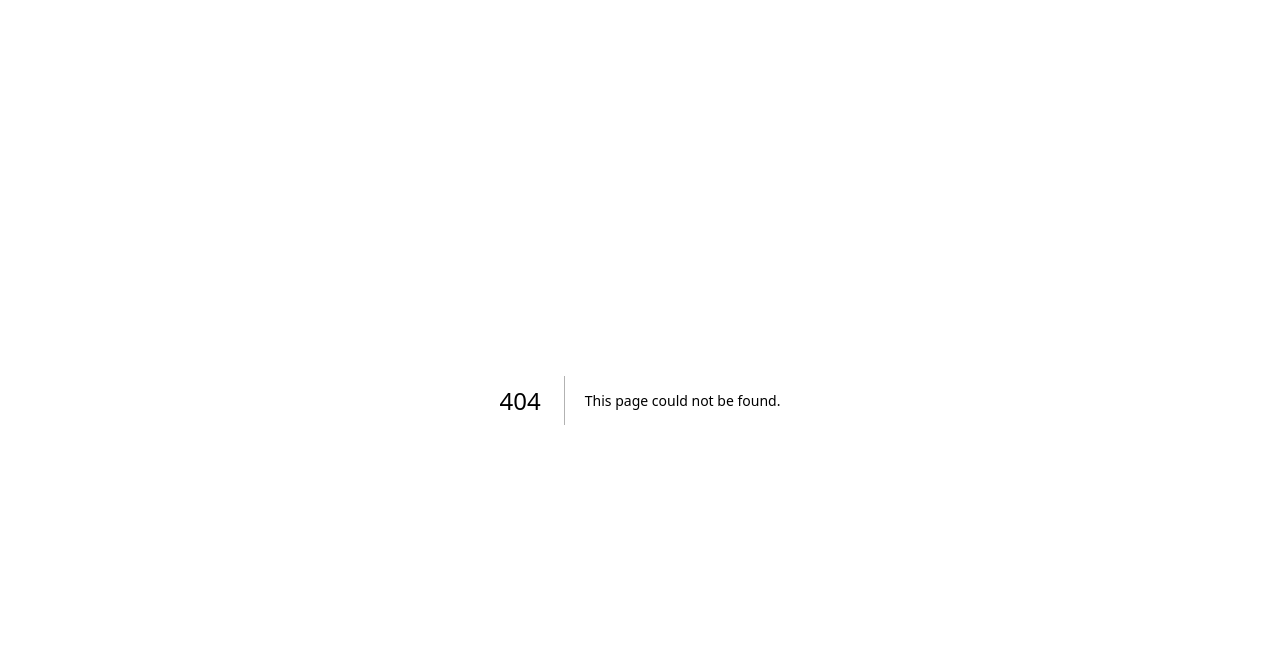
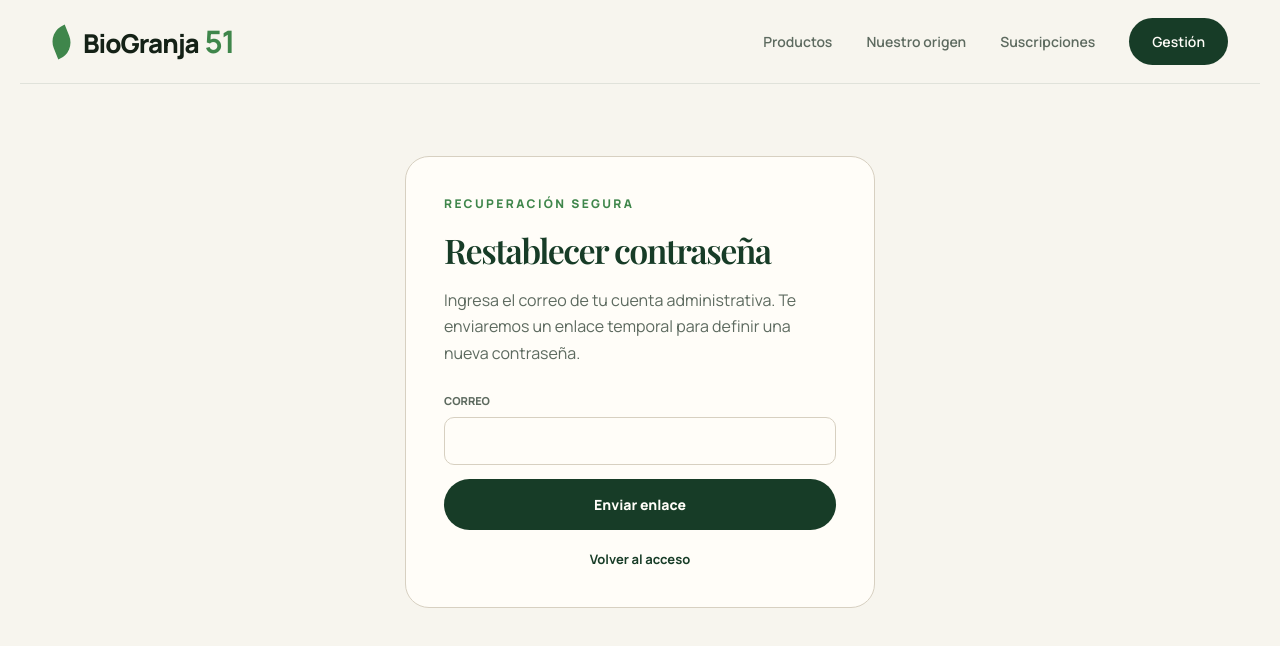
Before and after one commit to antoniobravocabanillas/biogranja51, a Next.js app in the folder platform/: page /gestion/recuperar in a window 1280 px wide. Before the commit this address had no page. Shown: the top 646 px of the page. Built offline with nearby package versions, Linux system fonts and the light colour scheme; no server answers; a web font is replaced by a local one.

Commit message:
Agregar recuperacion de contrasena administrativa

```diff
--- /dev/null
+++ b/platform/src/app/gestion/recuperar/page.tsx
@@ -0,0 +1,17 @@
+import type { Metadata } from "next";
+import { PasswordRecoveryRequest } from "@/components/password-recovery-request";
+import { SiteHeader } from "@/components/site-header";
+import { isSupabaseConfigured } from "@/lib/supabase/config";
+
+export const metadata: Metadata = {
+  title: "Restablecer contraseña",
+};
+
+export default function RecuperarPage() {
+  return (
+    <main className="management-page">
+      <SiteHeader />
+      <PasswordRecoveryRequest configured={isSupabaseConfigured()} />
+    </main>
+  );
+}
--- /dev/null
+++ b/platform/src/app/gestion/restablecer/page.tsx
@@ -0,0 +1,16 @@
+import type { Metadata } from "next";
+import { PasswordResetForm } from "@/components/password-reset-form";
+import { SiteHeader } from "@/components/site-header";
+
+export const metadata: Metadata = {
+  title: "Nueva contraseña",
+};
+
+export default function RestablecerPage() {
+  return (
+    <main className="management-page">
+      <SiteHeader />
+      <PasswordResetForm />
+    </main>
+  );
+}
--- a/platform/src/app/globals.css
+++ b/platform/src/app/globals.css
@@ -709,6 +709,24 @@ p {
   outline-offset: -2px;
 }
 
+.password-recovery-link {
+  color: var(--forest);
+  display: block;
+  font-size: 13px;
+  font-weight: 700;
+  margin: -2px 0 18px;
+  text-align: right;
+}
+
+.password-back-link {
+  color: var(--forest);
+  display: block;
+  font-size: 13px;
+  font-weight: 700;
+  margin-top: 20px;
+  text-align: center;
+}
+
 .zone-detail {
   background: #eff2e9;
   border-radius: 11px;
--- a/platform/src/components/admin-login.tsx
+++ b/platform/src/components/admin-login.tsx
@@ -105,6 +105,9 @@ export function AdminLogin({ configured }: AdminLoginProps) {
           </button>
         </div>
       </div>
+      <Link className="password-recovery-link" href="/gestion/recuperar">
+        ¿Olvidaste tu contraseña?
+      </Link>
       {message ? <p className="form-message">{message}</p> : null}
       <button className="save-button" disabled={loading} type="submit">
         {loading ? "Ingresando..." : "Ingresar"}
--- /dev/null
+++ b/platform/src/components/password-recovery-request.tsx
@@ -0,0 +1,79 @@
+"use client";
+
+import { FormEvent, useState } from "react";
+import Link from "next/link";
+import { createClient } from "@/lib/supabase/client";
+
+type PasswordRecoveryRequestProps = {
+  configured: boolean;
+};
+
+export function PasswordRecoveryRequest({ configured }: PasswordRecoveryRequestProps) {
+  const [email, setEmail] = useState("");
+  const [message, setMessage] = useState("");
+  const [sent, setSent] = useState(false);
+  const [loading, setLoading] = useState(false);
+
+  async function sendRecovery(event: FormEvent<HTMLFormElement>) {
+    event.preventDefault();
+    if (!configured) {
+      return;
+    }
+
+    setLoading(true);
+    setMessage("");
+    const supabase = createClient();
+    const redirectTo = `${window.location.origin}/gestion/restablecer`;
+    const { error } = await supabase.auth.resetPasswordForEmail(
+      email.trim().toLowerCase(),
+      { redirectTo },
+    );
+
+    if (error) {
+      setMessage(
+        error.code === "over_email_send_rate_limit"
+          ? "Ya se solicitó un enlace recientemente. Espera unos minutos antes de reenviarlo."
+          : "No pudimos enviar el enlace. Intenta nuevamente en unos minutos.",
+      );
+      setLoading(false);
+      return;
+    }
+
+    setSent(true);
+    setMessage(
+      "Si el correo está registrado, recibirás un enlace para crear una nueva contraseña.",
+    );
+    setLoading(false);
+  }
+
+  return (
+    <form className="login-panel" onSubmit={sendRecovery}>
+      <p className="eyebrow">Recuperación segura</p>
+      <h1>Restablecer contraseña</h1>
+      <p>
+        Ingresa el correo de tu cuenta administrativa. Te enviaremos un enlace
+        temporal para definir una nueva contraseña.
+      </p>
+      <label className="form-field">
+        <span>Correo</span>
+        <input
+          autoComplete="email"
+          disabled={sent}
+          required
+          type="email"
+          value={email}
+          onChange={(event) => setEmail(event.target.value)}
+        />
+      </label>
+      {message ? <p className="form-message">{message}</p> : null}
+      {!sent ? (
+        <button className="save-button" disabled={loading || !configured} type="submit">
+          {loading ? "Enviando..." : "Enviar enlace"}
+        </button>
+      ) : null}
+      <Link className="password-back-link" href="/gestion/login">
+        Volver al acceso
+      </Link>
+    </form>
+  );
+}
--- /dev/null
+++ b/platform/src/components/password-reset-form.tsx
@@ -0,0 +1,151 @@
+"use client";
+
+import { FormEvent, useEffect, useState } from "react";
+import Link from "next/link";
+import { useRouter } from "next/navigation";
+import { createClient } from "@/lib/supabase/client";
+
+export function PasswordResetForm() {
+  const router = useRouter();
+  const [ready, setReady] = useState(false);
+  const [password, setPassword] = useState("");
+  const [confirmation, setConfirmation] = useState("");
+  const [showPassword, setShowPassword] = useState(false);
+  const [message, setMessage] = useState("Validando el enlace seguro...");
+  const [loading, setLoading] = useState(false);
+
+  useEffect(() => {
+    const supabase = createClient();
+    let active = true;
+
+    async function establishRecoverySession() {
+      const code = new URLSearchParams(window.location.search).get("code");
+      const fragment = new URLSearchParams(window.location.hash.slice(1));
+      const linkError = fragment.get("error_description");
+
+      if (linkError) {
+        if (active) {
+          setMessage("El enlace venció o ya fue utilizado. Solicita uno nuevo.");
+        }
+        return;
+      }
+
+      if (code) {
+        const { error } = await supabase.auth.exchangeCodeForSession(code);
+        if (error) {
+          if (active) {
+            setMessage("El enlace venció o ya fue utilizado. Solicita uno nuevo.");
+          }
+          return;
+        }
+      }
+
+      const {
+        data: { session },
+      } = await supabase.auth.getSession();
+
+      if (active && session) {
+        setReady(true);
+        setMessage("");
+      } else if (active && !code && !window.location.hash) {
+        setMessage("Abre esta página desde el enlace enviado a tu correo.");
+      }
+    }
+
+    const {
+      data: { subscription },
+    } = supabase.auth.onAuthStateChange((event) => {
+      if (active && event === "PASSWORD_RECOVERY") {
+        setReady(true);
+        setMessage("");
+      }
+    });
+
+    void establishRecoverySession();
+
+    return () => {
+      active = false;
+      subscription.unsubscribe();
+    };
+  }, []);
+
+  async function updatePassword(event: FormEvent<HTMLFormElement>) {
+    event.preventDefault();
+    if (password.length < 8) {
+      setMessage("La nueva contraseña debe tener al menos 8 caracteres.");
+      return;
+    }
+    if (password !== confirmation) {
+      setMessage("Las contraseñas no coinciden.");
+      return;
+    }
+
+    setLoading(true);
+    setMessage("");
+    const supabase = createClient();
+    const { error } = await supabase.auth.updateUser({ password });
+    if (error) {
+      setMessage("No se pudo cambiar la contraseña. Solicita un enlace nuevo.");
+      setLoading(false);
+      return;
+    }
+
+    router.replace("/gestion");
+    router.refresh();
+  }
+
+  return (
+    <form className="login-panel" onSubmit={updatePassword}>
+      <p className="eyebrow">Recuperación segura</p>
+      <h1>Nueva contraseña</h1>
+      <p>Define una nueva contraseña para volver al centro de gestión.</p>
+      {ready ? (
+        <>
+          <div className="form-field">
+            <label htmlFor="new-password">Nueva contraseña</label>
+            <div className="password-input">
+              <input
+                autoComplete="new-password"
+                id="new-password"
+                minLength={8}
+                required
+                type={showPassword ? "text" : "password"}
+                value={password}
+                onChange={(event) => setPassword(event.target.value)}
+              />
+              <button
+                aria-label={showPassword ? "Ocultar contraseña" : "Mostrar contraseña"}
+                aria-pressed={showPassword}
+                className="password-toggle"
+                onClick={() => setShowPassword((visible) => !visible)}
+                type="button"
+              >
+                {showPassword ? "Ocultar" : "Mostrar"}
+              </button>
+            </div>
+          </div>
+          <label className="form-field">
+            <span>Confirmar contraseña</span>
+            <input
+              autoComplete="new-password"
+              minLength={8}
+              required
+              type={showPassword ? "text" : "password"}
+              value={confirmation}
+              onChange={(event) => setConfirmation(event.target.value)}
+            />
+          </label>
+        </>
+      ) : null}
+      {message ? <p className="form-message">{message}</p> : null}
+      {ready ? (
+        <button className="save-button" disabled={loading} type="submit">
+          {loading ? "Guardando..." : "Guardar nueva contraseña"}
+        </button>
+      ) : null}
+      <Link className="password-back-link" href="/gestion/recuperar">
+        Solicitar nuevo enlace
+      </Link>
+    </form>
+  );
+}
```
Also changed, not shown: 1 other file (tests, documents, lock files or other folders).
